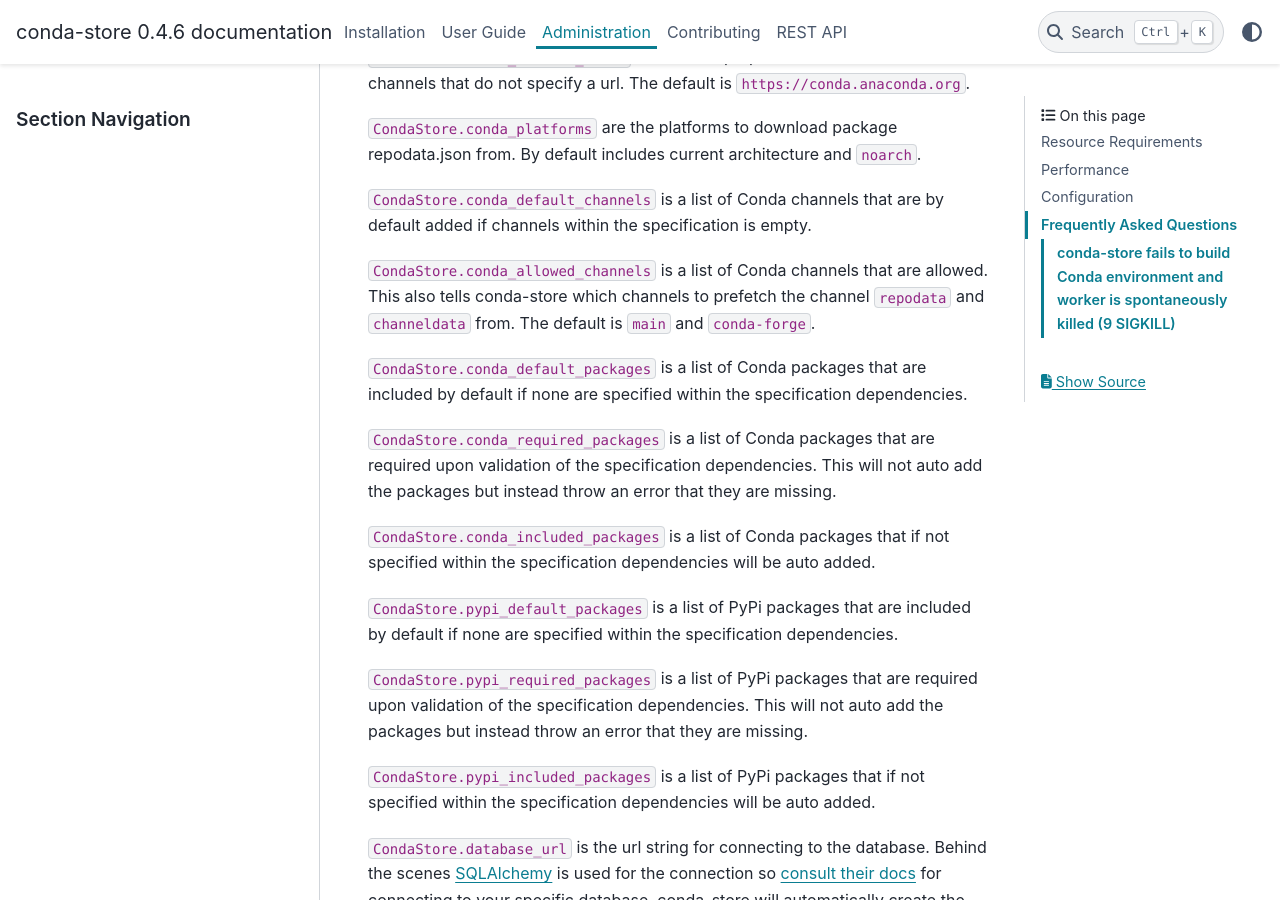
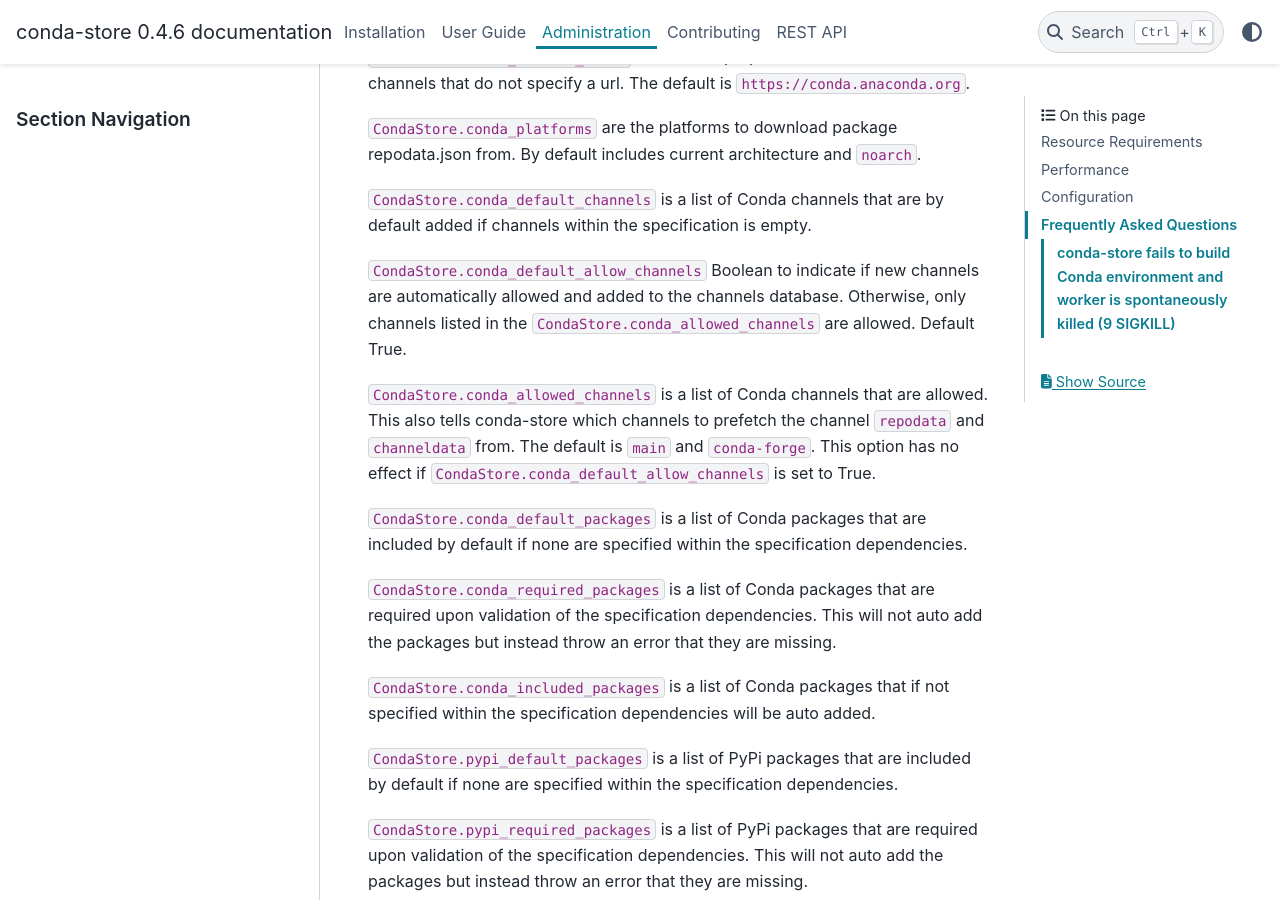
Before and after one commit to conda-incubator/conda-store, a Sphinx documentation site: the page built from docs/administration.md, in a window 1280 px wide and 900 px high, scrolled down 2491 px. Built offline with Sphinx 7.4.7 and the PyData theme 0.15.4, drawn with Linux system fonts in a browser that asks for light colours.

Commit message:
Update docs.

```diff
--- a/docs/administration.md
+++ b/docs/administration.md
@@ -115,10 +115,16 @@
 `CondaStore.conda_default_channels` is a list of Conda channels that
 are by default added if channels within the specification is empty.
 
+`CondaStore.conda_default_allow_channels` Boolean to indicate if new
+channels are automatically allowed and added to the channels database.
+Otherwise, only channels listed in the `CondaStore.conda_allowed_channels`
+are allowed. Default True.
+
 `CondaStore.conda_allowed_channels` is a list of Conda channels that
 are allowed. This also tells conda-store which channels to prefetch
 the channel `repodata` and `channeldata` from. The default is `main` and
-`conda-forge`.
+`conda-forge`. This option has no effect if
+`CondaStore.conda_default_allow_channels` is set to True.
 
 `CondaStore.conda_default_packages` is a list of Conda packages that
 are included by default if none are specified within the specification
```
